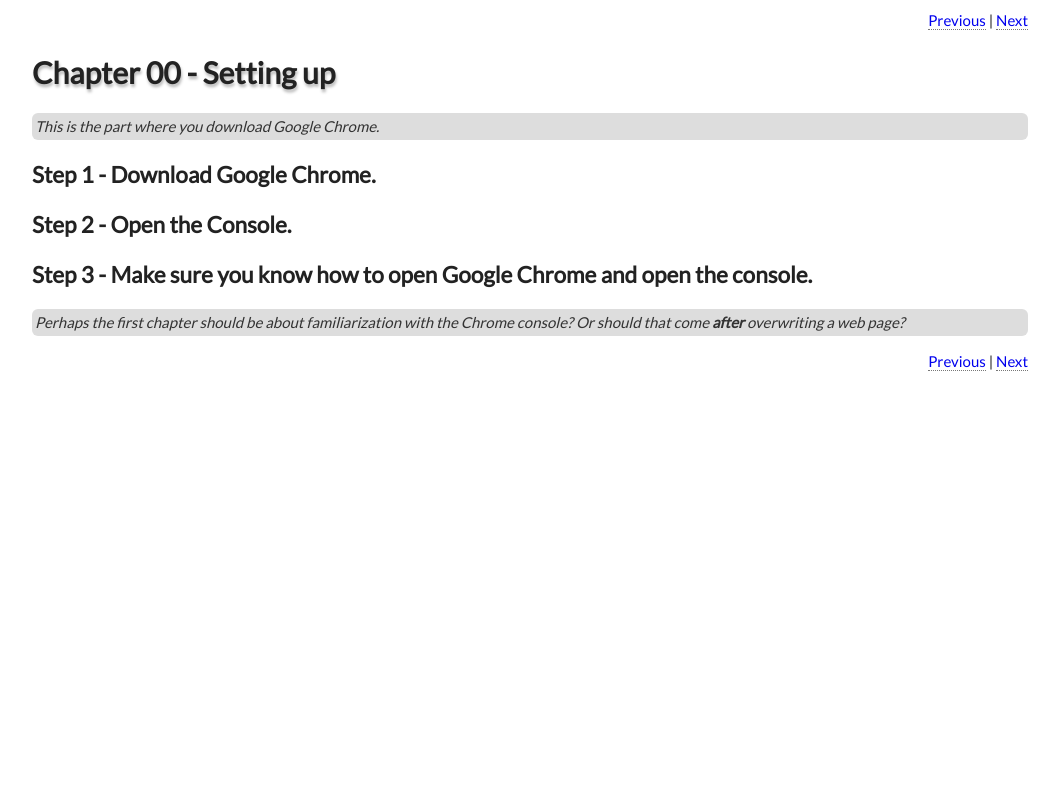
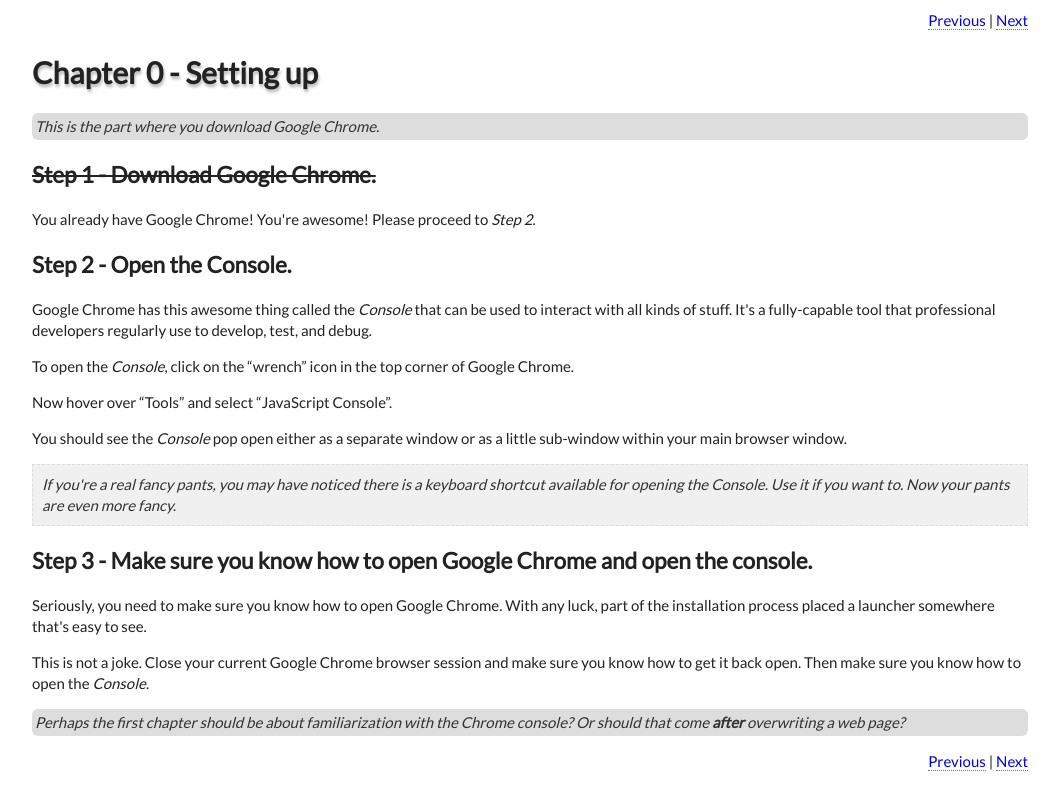
Before and after one commit to uhhuhyeah/build-stuff, a Jekyll site: the page built from chapter-00.html, in a window 1280 px wide. Shown: the top 810 px of the page, without its empty margins (110-1169 px from the left). Built offline with Jekyll 4.4.1, drawn with Linux system fonts in a browser that asks for light colours; nearby versions of some CDN libraries.

Commit message:
Back-filling more parts in chapter 0

```diff
--- a/_layouts/chapter.html
+++ b/_layouts/chapter.html
@@ -29,6 +29,9 @@
 
 </head>
 <body>
+  <script src="//ajax.googleapis.com/ajax/libs/jquery/1.7.1/jquery.min.js"></script>
+  <script>window.jQuery || document.write('<script src="/js/libs/jquery-1.7.1.min.js"><\/script>')</script>
+
   <!--[if lt IE 7]><p class=chromeframe>Your browser is <em>ancient!</em> <a href="http://browsehappy.com/">Upgrade to a different browser</a> or <a href="http://www.google.com/chromeframe/?redirect=true">install Google Chrome Frame</a> to experience this site.</p><![endif]-->
   <header>
     {% nav %}
--- a/chapter-00.html
+++ b/chapter-00.html
@@ -1,17 +1,75 @@
 ---
 # vim:filetype=liquid
 layout: chapter
-title: Chapter 00 - Setting up
+title: Chapter 0 - Setting up
 previous: index
 next: chapter-01
 ---
 <p class="author-note">This is the part where you download Google Chrome.</p>
 
-<h2>Step 1 - Download Google Chrome.</h2>
+<h2 id="step-1-header">Step 1 - Download Google Chrome.</h2>
+<script type="text/javascript">
+  $(function() {
+      if (navigator.userAgent.match(/Chrome/)) {
+          $('#download-chrome').hide();
+          $('#already-have-chrome').show();
+          $('#step-1-header').css({'text-decoration': 'line-through'});
+      }
+  });
+</script>
+<div id="download-chrome">
+  <p>
+    Go to the <a href="https://www.google.com/chrome" target="new">Google Chrome
+    download page</a> and click on the big button that says &ldquo;Download
+    Google Chrome&rdquo;.
+  </p>
+  <p>
+    Follow the instructions for installing Google Chrome to your computer.
+  </p>
+  <p>
+    Launch Google Chrome.
+  </p>
+</div>
+<p id="already-have-chrome" style="display:none;">
+  You already have Google Chrome!  You're awesome!  Please proceed to
+  <em>Step 2</em>.
+</p>
 
 <h2>Step 2 - Open the Console.</h2>
+<p>
+  Google Chrome has this awesome thing called the <em>Console</em> that can be
+  used to interact with all kinds of stuff.  It's a fully-capable tool that
+  professional developers regularly use to develop, test, and debug.
+</p>
+<p>
+  To open the <em>Console</em>, click on the &ldquo;wrench&rdquo; icon in the
+  top corner of Google Chrome.
+</p>
+<p>
+  Now hover over &ldquo;Tools&rdquo; and select &ldquo;JavaScript
+  Console&rdquo;.
+</p>
+<p>
+  You should see the <em>Console</em> pop open either as a separate window or
+  as a little sub-window within your main browser window.
+</p>
+<p class="fancy-pants">
+  If you're a real fancy pants, you may have noticed there is a keyboard shortcut
+  available for opening the <em>Console</em>.  Use it if you want to.  Now your
+  pants are even more fancy.
+</p>
 
 <h2>Step 3 - Make sure you know how to open Google Chrome and open the console.</h2>
+<p>
+  Seriously, you need to make sure you know how to open Google Chrome.  With
+  any luck, part of the installation process placed a launcher somewhere that's
+  easy to see.
+</p>
+<p>
+  This is not a joke.  Close your current Google Chrome browser session and
+  make sure you know how to get it back open.  Then make sure you know how to open
+  the <em>Console</em>.
+</p>
 
 <p class="author-note">
   Perhaps the first chapter should be about familiarization with the Chrome
--- a/css/style.css
+++ b/css/style.css
@@ -96,6 +96,14 @@
     color: #333;
 }
 
+.fancy-pants {
+    color: #333;
+    background: #f0f0f0;
+    font-style: oblique;
+    padding: 9px;
+    border: 1px dashed #ddd;
+}
+
 .author-note {
     color: #333;
     background: #ddd;
```
Also changed, not shown: other parts of _layouts/chapter.html (+0 -3 lines).
